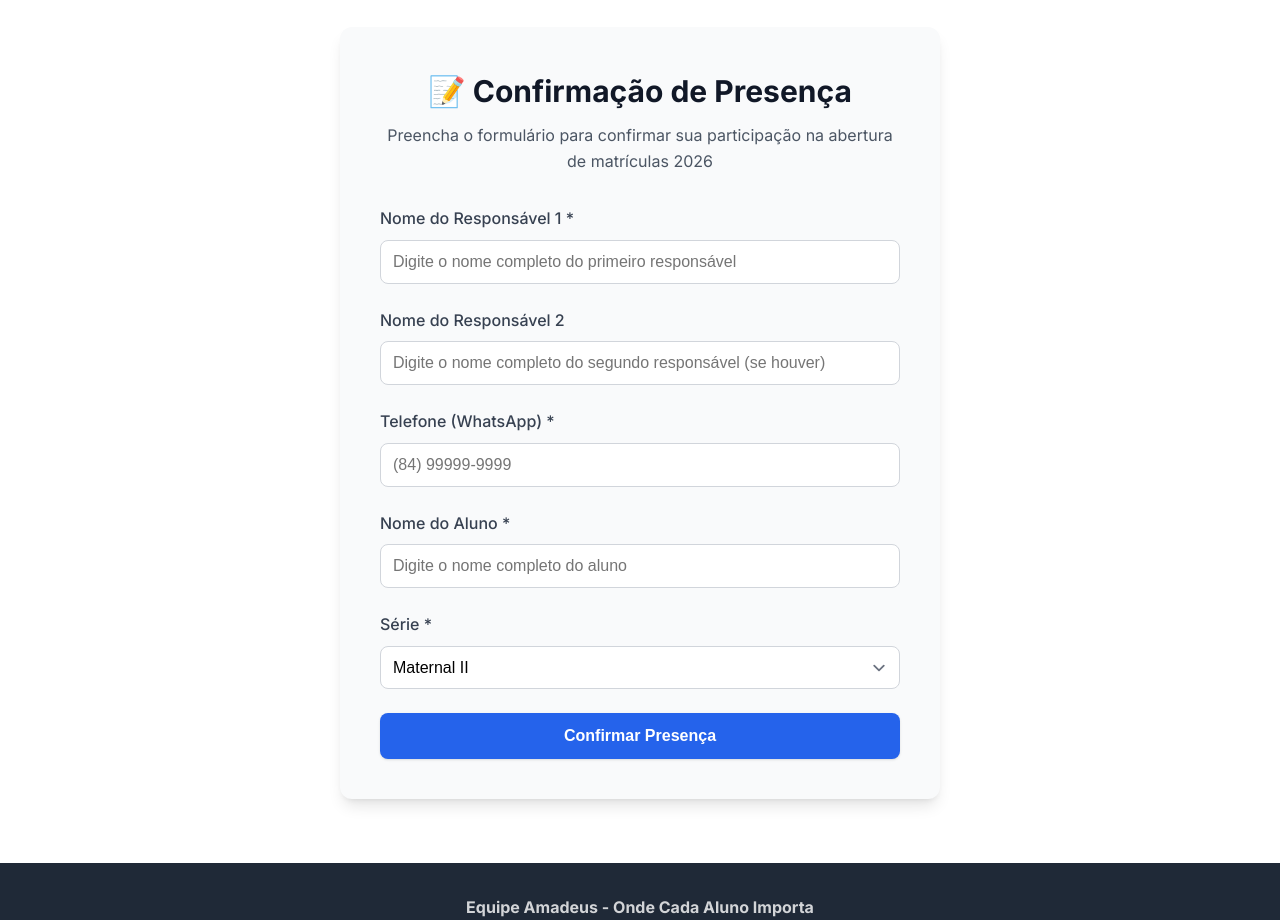
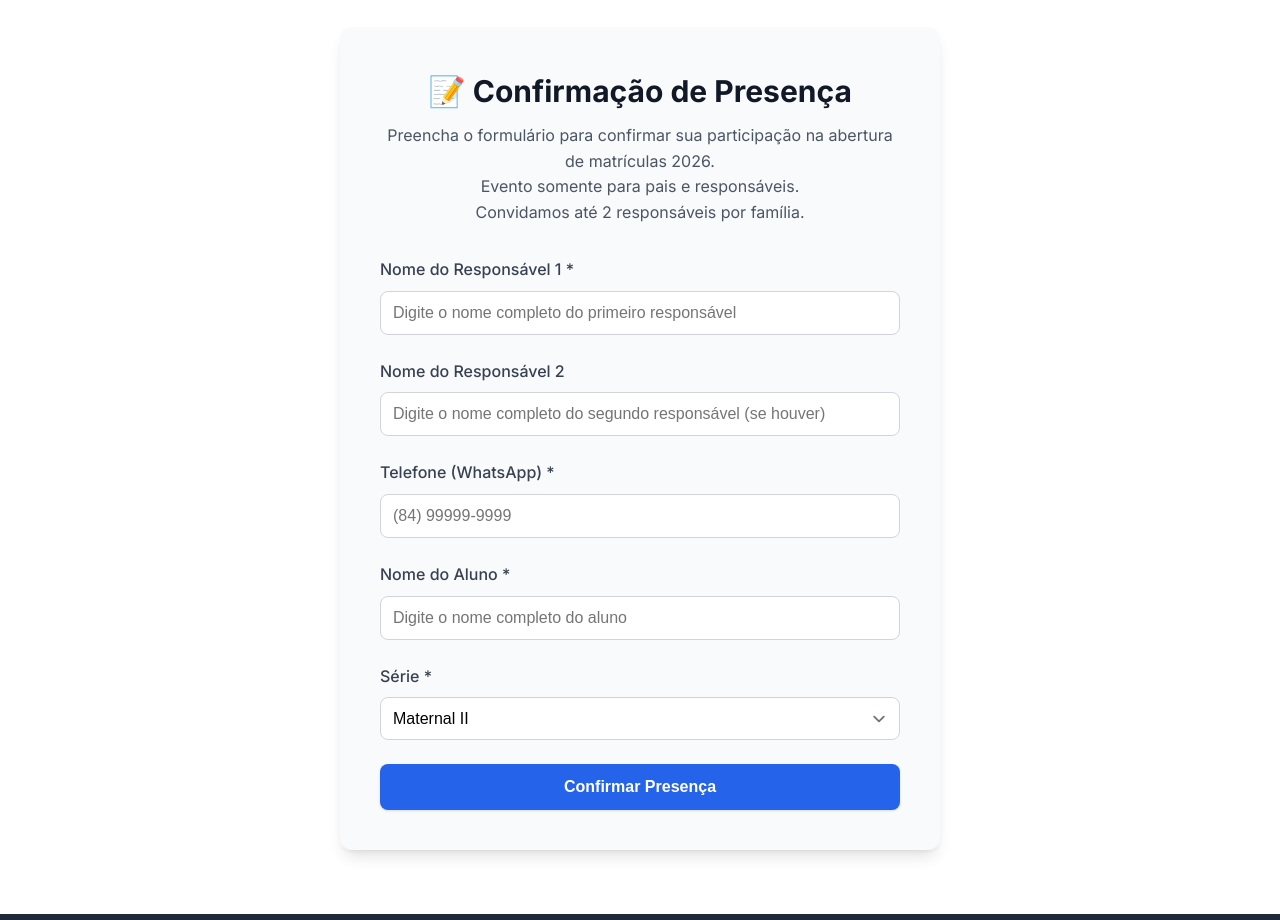
Before and after one commit to pedrologapp/aberturadematriculas, a plain HTML site: page index.html in a window 1280 px wide. Shown: the part 1660-2580 px from the top of the page. Drawn offline with Linux system fonts and the light colour scheme.

Commit message:
Update index.html

```diff
--- a/index.html
+++ b/index.html
@@ -829,7 +829,9 @@
                 <div class="form-container">
                     <div class="form-header">
                         <h2>📝 Confirmação de Presença</h2>
-                        <p>Preencha o formulário para confirmar sua participação na abertura de matrículas 2026</p>
+                        <p>Preencha o formulário para confirmar sua participação na abertura de matrículas 2026.</p>
+                        <p>Evento somente para pais e responsáveis.</p>
+                        <p>Convidamos até 2 responsáveis por família.</p>
                     </div>
 
                     <form id="inscricaoForm">
```
